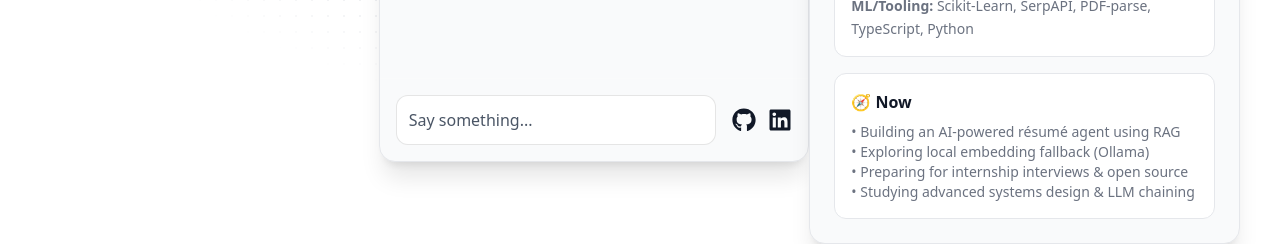
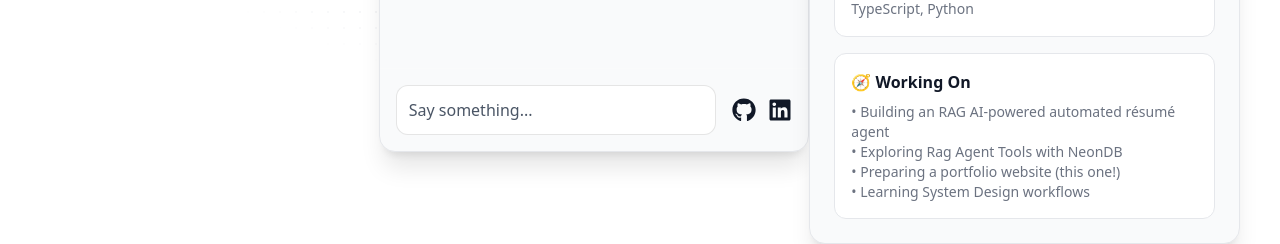
Before and after one commit to AhmedJader/PortfolioV2, a Next.js app: page / in a window 1280 px wide. Shown: the part 556-800 px from the top of the page. Built offline with nearby package versions, Linux system fonts and the light colour scheme; no server answers.

Commit message:
feat: update InfoCard content in BlogWrapper for clarity and relevance

```diff
--- a/components/BlogWrapper.tsx
+++ b/components/BlogWrapper.tsx
@@ -108,12 +108,12 @@ export default function BlogWrapper() {
 
       {/* InfoCard with typewriter animation */}
       <div className="hover:cursor-pointer hover:scale-105 transition-all duration-300 ease-in-out w-full bg-[var(--color-background)] text-[var(--color-text)] border border-[var(--color-border)] rounded-xl p-4">
-        <h3 className="font-semibold text-base mb-2">🧭 Now</h3>
+        <h3 className="font-semibold text-base mb-2">🧭 Working On</h3>
         <p className="text-sm text-[var(--color-subtext)]">
-          • Building an AI-powered résumé agent using RAG<br />
-          • Exploring local embedding fallback (Ollama)<br />
-          • Preparing for internship interviews & open source<br />
-          • Studying advanced systems design & LLM chaining
+          • Building an RAG AI-powered automated résumé agent<br />
+          • Exploring Rag Agent Tools with NeonDB<br />
+          • Preparing a portfolio website (this one!)<br />
+          • Learning System Design workflows<br />
         </p>
       </div>
 
```
